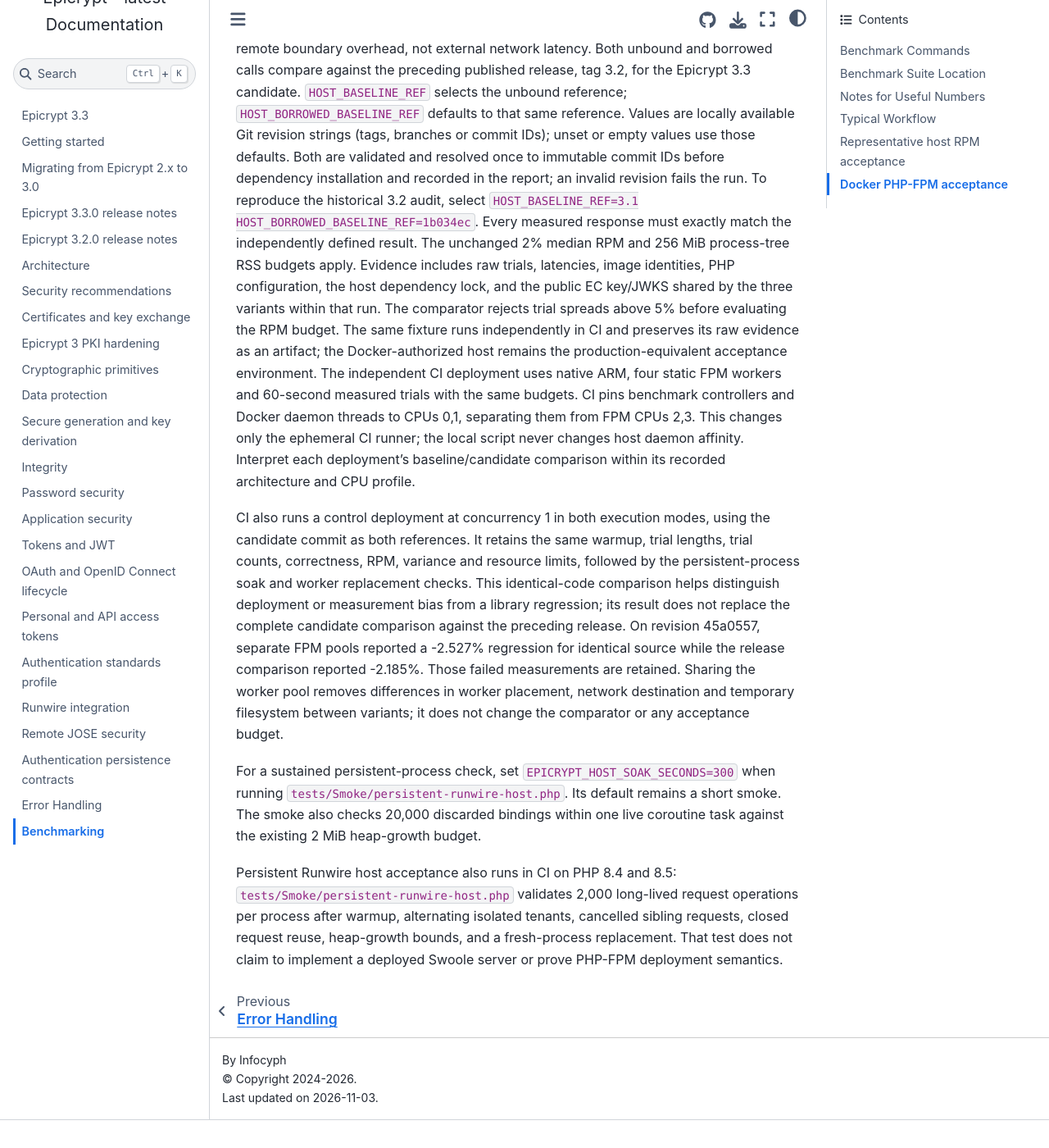
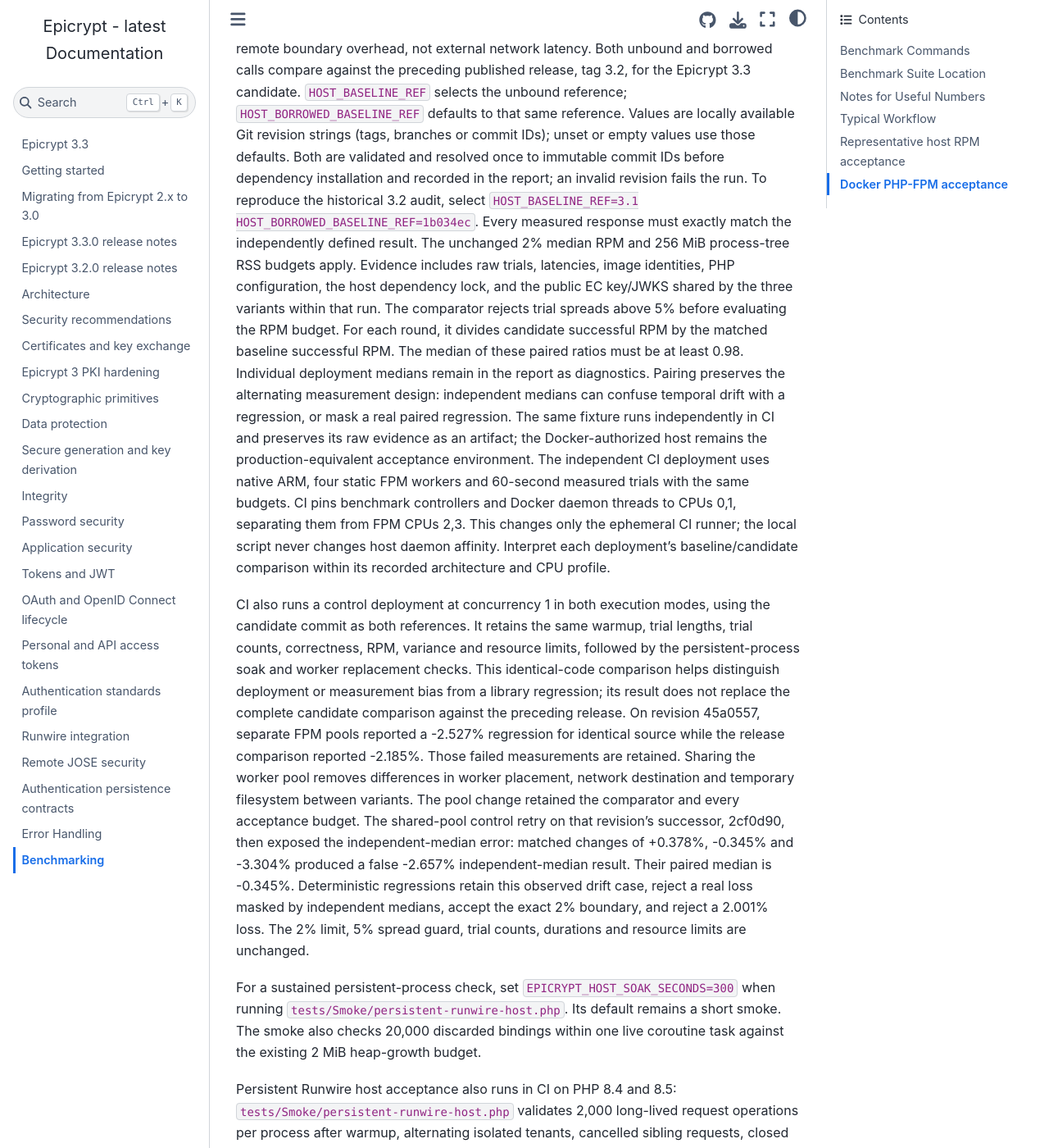
Before and after one commit to infocyph/Epicrypt, a Sphinx documentation site: the page built from docs/benchmarking.rst, in a window 1280 px wide and 1400 px high, scrolled down 3773 px. Shown: the whole window at 82% size. Built offline with Sphinx 7.4.7 and the Sphinx Book theme 1.1.4, drawn with Linux system fonts in a browser that asks for light colours; before the commit the page ends 5139 px from its top, so only the background shows below that.

Commit message:
Preserve matched trial pairing in the release RPM comparator

```diff
--- a/docs/benchmarking.rst
+++ b/docs/benchmarking.rst
@@ -175,6 +175,11 @@
 latencies, image identities, PHP configuration, the host dependency lock,
 and the public EC key/JWKS shared by the three variants within that run.
 The comparator rejects trial spreads above 5% before evaluating the RPM budget.
+For each round, it divides candidate successful RPM by the matched baseline
+successful RPM. The median of these paired ratios must be at least 0.98.
+Individual deployment medians remain in the report as diagnostics. Pairing
+preserves the alternating measurement design: independent medians can confuse
+temporal drift with a regression, or mask a real paired regression.
 The same fixture runs independently in CI and preserves its raw evidence as
 an artifact; the Docker-authorized host remains the production-equivalent
 acceptance environment.
@@ -196,7 +201,14 @@
 identical source while the release comparison reported -2.185%. Those failed
 measurements are retained. Sharing the worker pool removes differences in
 worker placement, network destination and temporary filesystem between
-variants; it does not change the comparator or any acceptance budget.
+variants. The pool change retained the comparator and every acceptance budget.
+The shared-pool control retry on that revision's successor, 2cf0d90, then
+exposed the independent-median error: matched changes of +0.378%, -0.345%
+and -3.304% produced a false -2.657% independent-median result. Their paired
+median is -0.345%. Deterministic regressions retain this observed drift case,
+reject a real loss masked by independent medians, accept the exact 2% boundary,
+and reject a 2.001% loss. The 2% limit, 5% spread guard, trial counts,
+durations and resource limits are unchanged.
 
 For a sustained persistent-process check, set
 ``EPICRYPT_HOST_SOAK_SECONDS=300`` when running
```
Also changed, not shown: docs/plans/epicrypt-3.3-release-audit-plan.md (+3 -3 lines), 2 other files.
